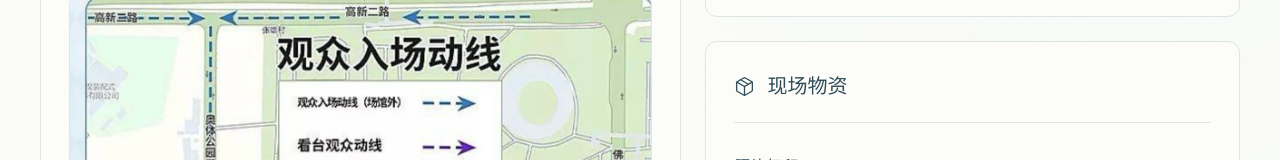
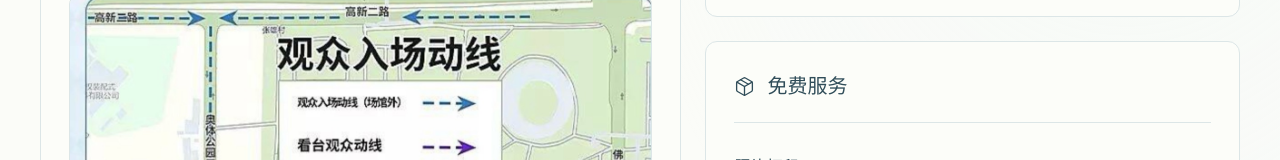
Before and after one commit to ruixuecr/TianyiserverWeb, a Next.js app: page /events/service-station in a window 1280 px wide. Shown: the part 558-718 px from the top of the page. Built offline with nearby package versions, Linux system fonts and the light colour scheme.

Commit message:
Rename station supplies heading to free services

```diff
--- a/components/activity-details.tsx
+++ b/components/activity-details.tsx
@@ -137,7 +137,7 @@ export function ServiceStationDetails() {
             </dl>
           </section>
           <DistributionList
-            title="现场物资"
+            title="免费服务"
             items={serviceStation.supplies}
             materials
           />
```
Also changed, not shown: 5 other files (tests, documents, lock files or other folders).
